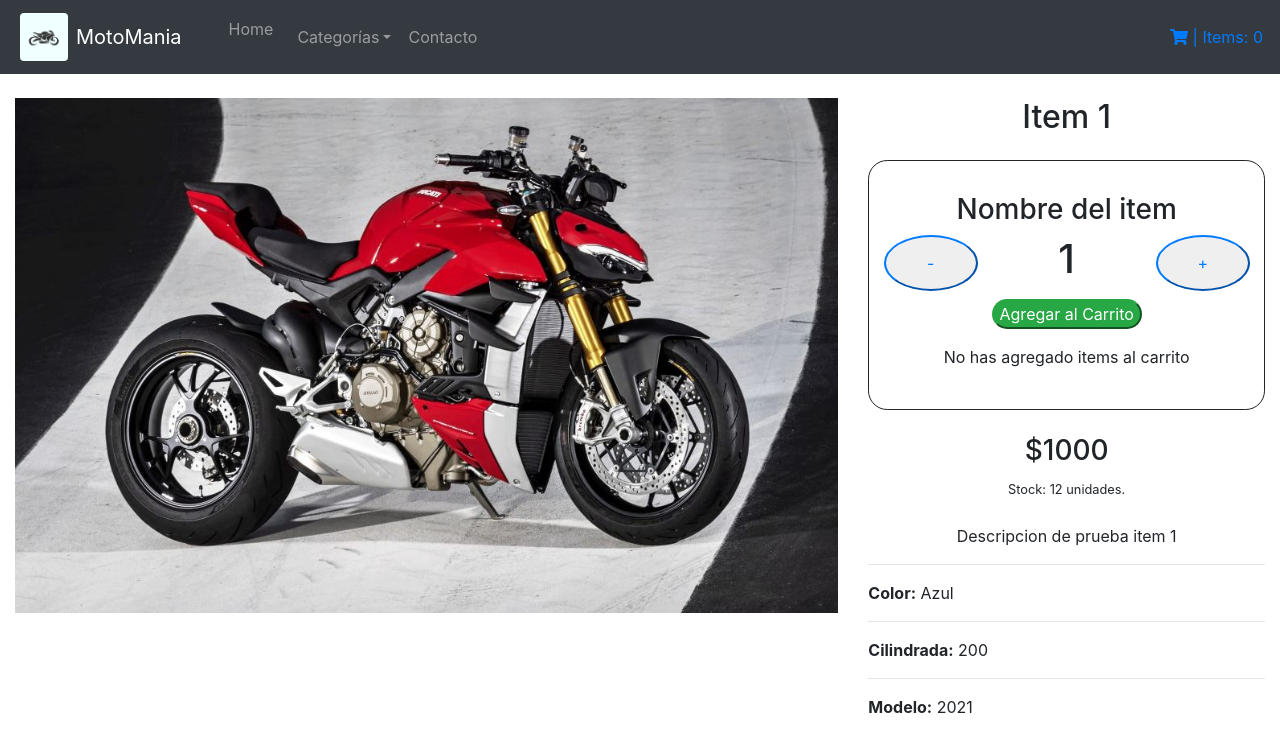
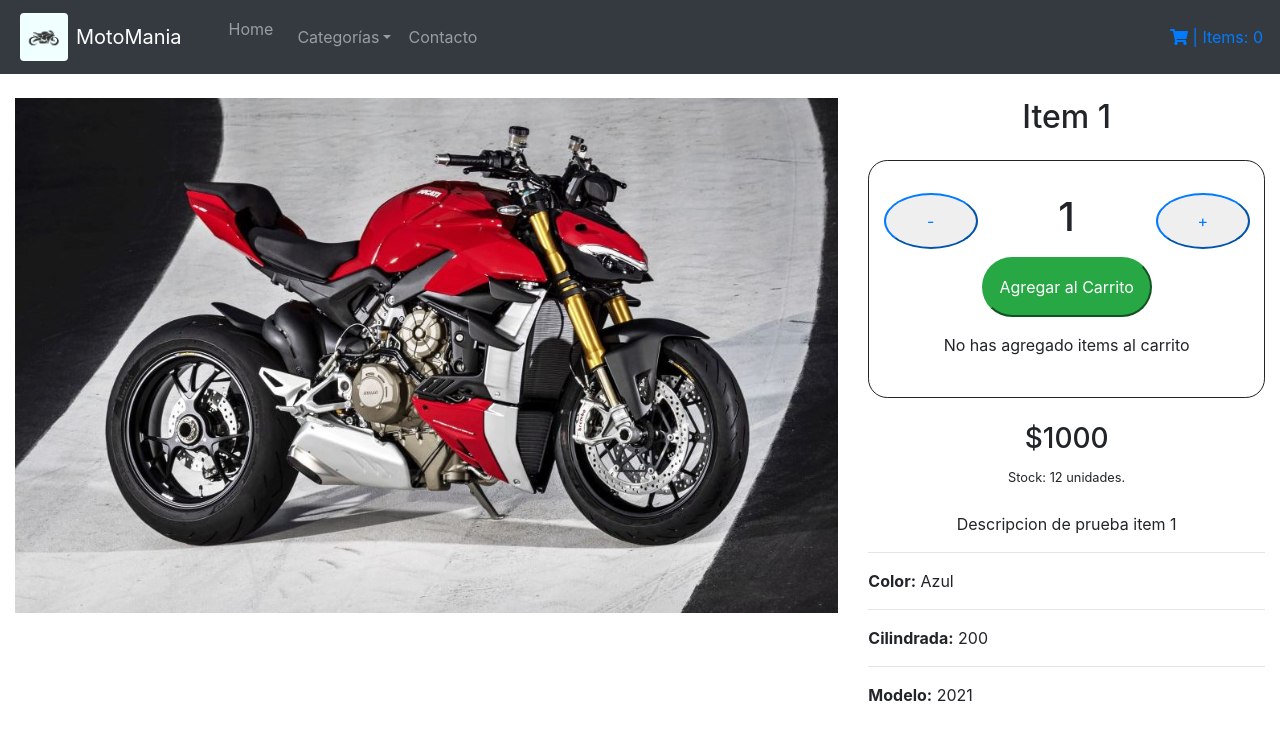
Before and after one commit to Tbonanzea/proyecto-final-react-js, a React (Create React App) app: page /item/1 in a window 1280 px wide. Shown: the top 752 px of the page. Built offline with nearby package versions, Linux system fonts and the light colour scheme.

Commit message:
Entrega eventos terminada

```diff
--- a/package.json
+++ b/package.json
@@ -12,6 +12,7 @@
     "@testing-library/react": "^11.2.2",
     "@testing-library/user-event": "^12.6.0",
     "bootstrap": "^4.5.3",
+    "firebase": "^8.2.5",
     "react": "^17.0.1",
     "react-bootstrap": "^1.4.0",
     "react-dom": "^17.0.1",
--- a/src/App.js
+++ b/src/App.js
@@ -1,9 +1,9 @@
 import "./App.css";
 import { BrowserRouter, Switch, Route } from "react-router-dom";
 import NavBar from "./components/NavBar/NavBar";
-import ItemListContainer from "./containers/ItemListContainer/ItemListContainer";
-import ItemDetailContainer from "./containers/ItemDetailContainer/ItemDetailContainer";
-import CartContainer from "./containers/CartContainer/CartContainer";
+import ItemListContainer from "./containers/ItemListContainer";
+import ItemDetailContainer from "./containers/ItemDetailContainer";
+import CartContainer from "./containers/CartContainer";
 
 function App() {
 	return (
--- a/src/components/ItemCount/ItemCount.js
+++ b/src/components/ItemCount/ItemCount.js
@@ -1,10 +1,8 @@
 import React, { useState } from "react";
 import "./ItemCount.css";
 
-const ItemCount = ({ subCount, addCount, onAdd, count, agregados }) => {
-	/* const [count, setCount] = useState(initial);
-
-	const [agregados, setAgregados] = useState(false);
+const ItemCount = ({ stock, onAdd, agregados }) => {
+	const [count, setCount] = useState(1);
 
 	const addCount = () => {
 		count < stock && setCount(count + 1);
@@ -14,13 +12,11 @@ const ItemCount = ({ subCount, addCount, onAdd, count, agregados }) => {
 		count > 0 && setCount(count - 1);
 	};
 
-	const onAdd = () => {
-		count > 0 && setAgregados(true);
-	}; */
-
+	const handleAdd = () => {
+		onAdd(count);
+	};
 	return (
 		<div id="wrapper" className="text-center p-4">
-			<h3 className="mt-2">Nombre del item</h3>
 			<div className="row justify-content-around mt-2">
 				<button
 					className="col-3 rounded-circle btn-outline-primary"
@@ -39,8 +35,8 @@ const ItemCount = ({ subCount, addCount, onAdd, count, agregados }) => {
 				</button>
 			</div>
 			<button
-				className="btn-success rounded-pill mb-2 mt-2"
-				onClick={onAdd}
+				className="btn-success rounded-pill mb-2 mt-2 p-3"
+				onClick={handleAdd}
 			>
 				Agregar al Carrito
 			</button>
--- a/src/components/ItemDetail/ItemDetail.js
+++ b/src/components/ItemDetail/ItemDetail.js
@@ -2,24 +2,17 @@ import React, { useState } from "react";
 import "./ItemDetail.css";
 import ItemCount from "../ItemCount/ItemCount";
 import Carrousel from "../Carrousel/Carrousel";
+import { Link } from "react-router-dom";
 
 const ItemDetail = ({ item }) => {
-	const [itemsSolicitados, setItemsSolicitados] = useState(0)
-
 	const [count, setCount] = useState(1);
 
 	const [agregados, setAgregados] = useState(false);
 
-	const addCount = () => {
-		count < item.stock && setCount(count + 1);
-	};
-
-	const subCount = () => {
-		count > 0 && setCount(count - 1);
-	};
-
 	const onAdd = (cant) => {
-		setItemsSolicitados(cant)
+		setCount(cant);
+		setAgregados(true);
+		item.stock -= cant;
 	};
 	return (
 		<div className="container-fluid row m-0 p-0 mt-4 mb-4 text-center">
@@ -28,7 +21,21 @@ const ItemDetail = ({ item }) => {
 			</div>
 			<div className="col-md-4 justify-content-center text-center">
 				<h2 className="col-12 mt-3 mt-md-0 mb-4">{item.nombre}</h2>
-				<ItemCount subCount={subCount} addCount={addCount} onAdd={onAdd} count={count} agregados={agregados}/>
+				{agregados ? (
+					<Link
+						to={`/cart`}
+						className="btn-success rounded-pill mb-2 mt-2 p-3"
+					>
+						TERMINAR MI COMPRA
+					</Link>
+				) : (
+					<ItemCount
+						stock={item.stock}
+						onAdd={onAdd}
+						count={count}
+						agregados={agregados}
+					/>
+				)}
 				<h3 className="mt-4">${item.precio}</h3>
 				<small className="mt-4">Stock: {item.stock} unidades.</small>
 				<p className="mt-4">{item.descripcion}</p>
--- a/src/containers/ItemListContainer/ItemListContainer.js
+++ b/src/containers/ItemDetailContainer.js
@@ -1,19 +1,19 @@
 import React, { useEffect, useState } from "react";
-import ItemList from "../../components/ItemList/ItemList";
+import ItemDetail from "../components/ItemDetail/ItemDetail";
 import { useParams } from "react-router-dom";
 
-const ItemListContainer = () => {
-	const [products, setProducts] = useState([]);
-
-	const { categoryId } = useParams();
-	console.log(categoryId);
-
+const ItemDetailContainer = () => {
 	useEffect(() => {
-		db();
+		getItems();
 	}, []);
 
-	const db = () => {
-		const items = [
+	const [item, setItem] = useState([]);
+
+	const { id } = useParams();
+	console.log(id);
+
+	const getItems = () => {
+		const fetch = [
 			{
 				id: 1,
 				nombre: "Item 1",
@@ -72,23 +72,24 @@ const ItemListContainer = () => {
 		];
 
 		const call = new Promise((res, rej) => {
+			console.log(id);
 			setTimeout(() => {
-				res(items);
+				res(fetch.filter((i) => i.id === parseInt(id, 10)));
 			}, 2000);
 			return res;
 		});
 
 		call.then(
 			(res) => {
-				setProducts(res);
+				setItem(res[0]);
 			},
 			(err) => {
 				console.log(`Error en la ejecucion: ${err}`);
 			}
-		).catch((err) => console.log(`Error en la ejecucion: ${err}`));
+		).finally(console.log(item));
 	};
 
-	return <ItemList items={products} />;
+	return <ItemDetail item={item} />;
 };
 
-export default ItemListContainer;
+export default ItemDetailContainer;
--- a/src/containers/ItemDetailContainer/ItemDetailContainer.js
+++ b/src/containers/ItemListContainer.js
@@ -1,19 +1,19 @@
 import React, { useEffect, useState } from "react";
-import ItemDetail from "../../components/ItemDetail/ItemDetail";
+import ItemList from "../components/ItemList/ItemList";
 import { useParams } from "react-router-dom";
 
-const ItemDetailContainer = () => {
+const ItemListContainer = () => {
+	const [products, setProducts] = useState([]);
+
+	const { categoryId } = useParams();
+	console.log(categoryId);
+
 	useEffect(() => {
-		getItems();
+		db();
 	}, []);
 
-	const [item, setItem] = useState([]);
-
-	const { id } = useParams();
-	console.log(id);
-
-	const getItems = () => {
-		const fetch = [
+	const db = () => {
+		const items = [
 			{
 				id: 1,
 				nombre: "Item 1",
@@ -72,24 +72,23 @@ const ItemDetailContainer = () => {
 		];
 
 		const call = new Promise((res, rej) => {
-			console.log(id);
 			setTimeout(() => {
-				res(fetch.filter((i) => i.id === parseInt(id, 10)));
+				res(items);
 			}, 2000);
 			return res;
 		});
 
 		call.then(
 			(res) => {
-				setItem(res[0]);
+				setProducts(res);
 			},
 			(err) => {
 				console.log(`Error en la ejecucion: ${err}`);
 			}
-		).finally(console.log(item));
+		).catch((err) => console.log(`Error en la ejecucion: ${err}`));
 	};
 
-	return <ItemDetail item={item} />;
+	return <ItemList items={products} />;
 };
 
-export default ItemDetailContainer;
+export default ItemListContainer;
```
Also changed, not shown: src/firebase/index.js (added, +19 -0 lines), src/containers/CartContainer.js (renamed from src/containers/CartContainer/CartContainer.js), 2 other files (tests, documents, lock files or other folders).
